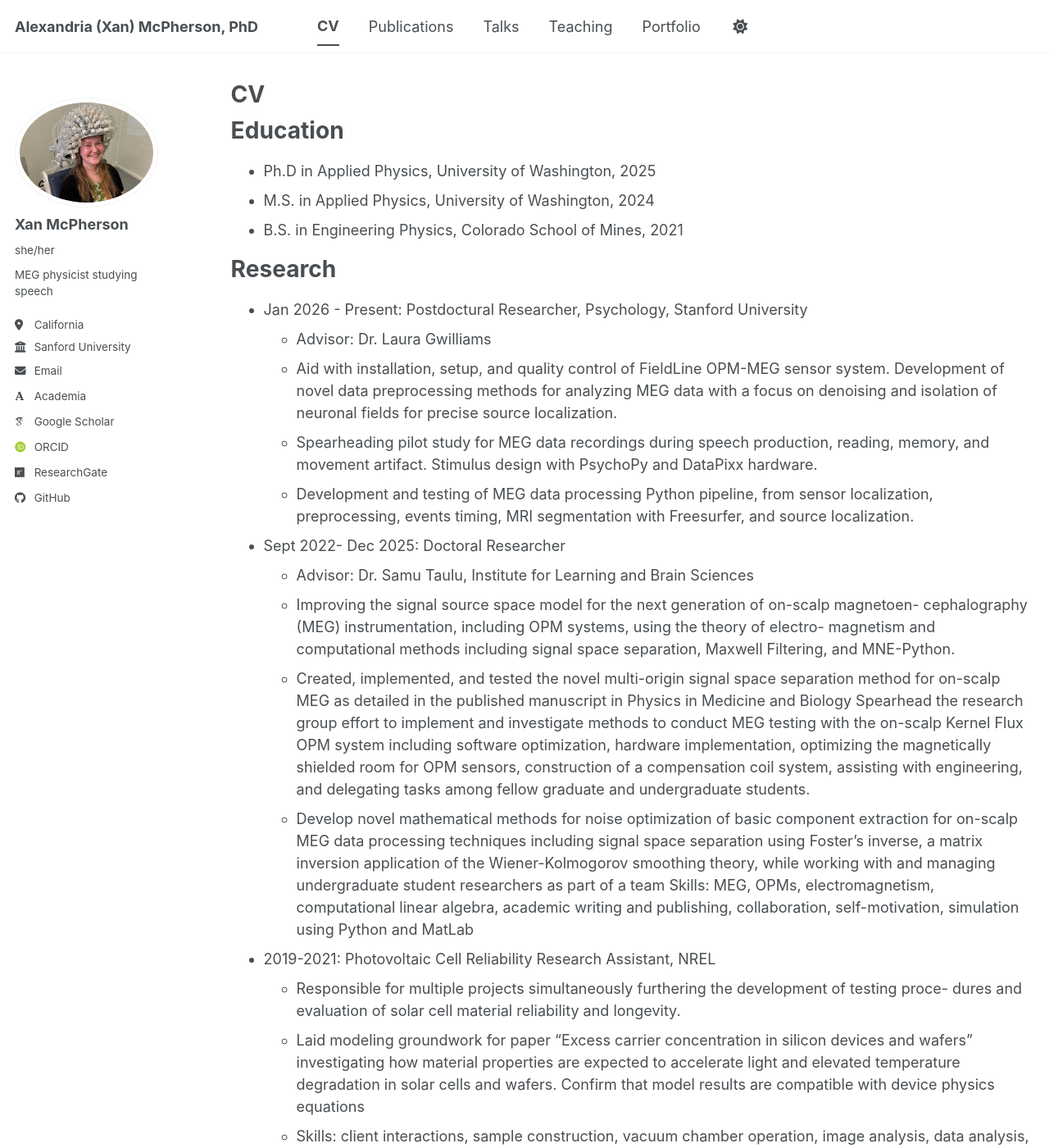
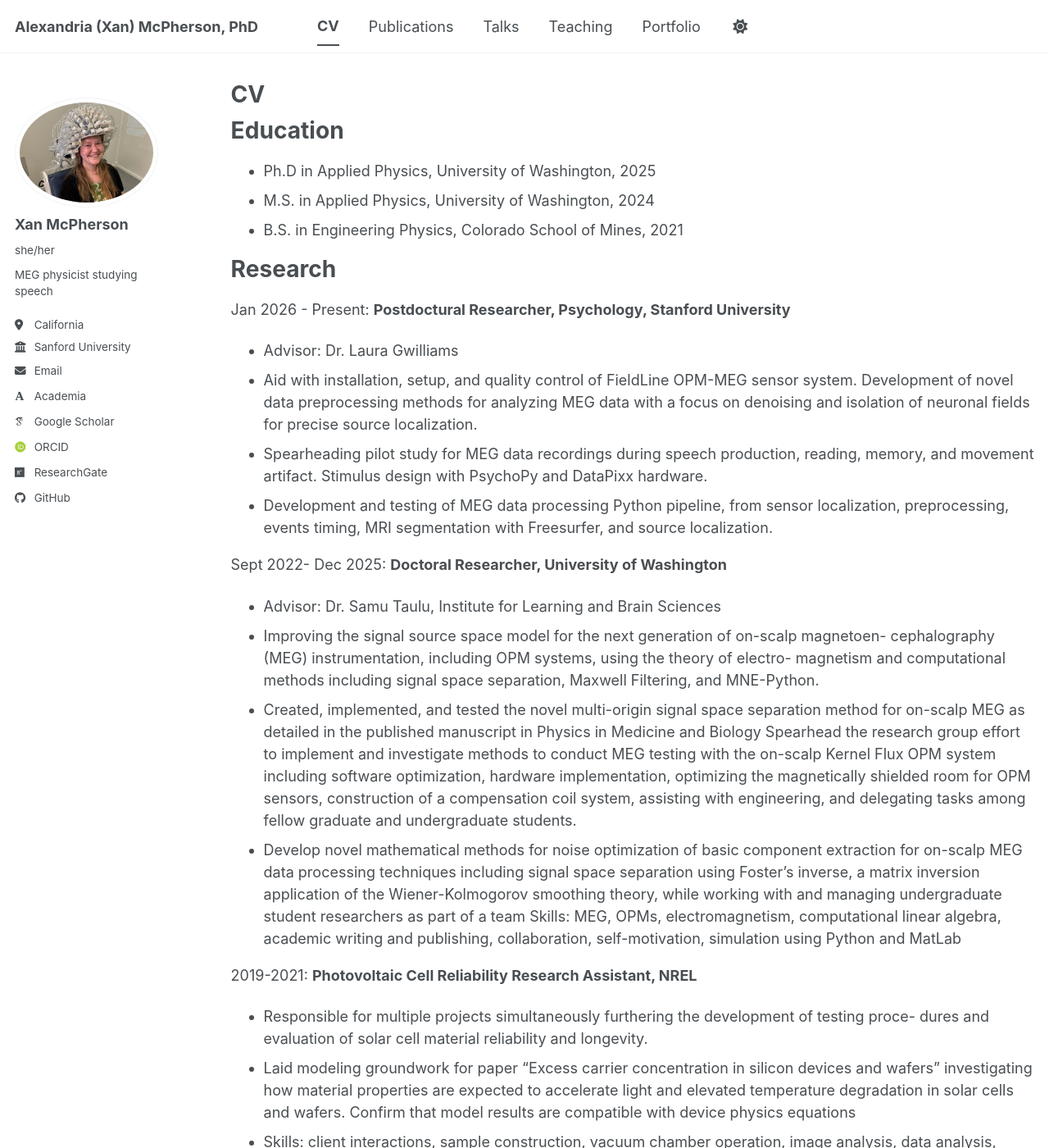
Before and after one commit to xannnimal/xannnimal.github.io, a Jekyll site: the page built from _pages/cv.md, in a window 1280 px wide and 1400 px high. Shown: the whole window at 82% size. Built offline with Jekyll 4.4.1, drawn with Linux system fonts in a browser that asks for light colours; some web fonts are replaced; a script bundle is joined from its source files by our own code; library files that are not in the unit come from our copies.

Commit message:
Update cv.md

```diff
--- a/_pages/cv.md
+++ b/_pages/cv.md
@@ -17,44 +17,44 @@ Education
 
 Research
 ======
-* Jan 2026 - Present: Postdoctural Researcher, Psychology, Stanford University
-  * Advisor: Dr. Laura Gwilliams
-  * Aid with installation, setup, and quality control of FieldLine OPM-MEG sensor system.
+Jan 2026 - Present: **Postdoctural Researcher, Psychology, Stanford University**
+* Advisor: Dr. Laura Gwilliams
+* Aid with installation, setup, and quality control of FieldLine OPM-MEG sensor system.
 Development of novel data preprocessing methods for analyzing MEG data with a focus on
 denoising and isolation of neuronal fields for precise source localization.
-  * Spearheading pilot study for MEG data recordings during speech production, reading, memory,
+* Spearheading pilot study for MEG data recordings during speech production, reading, memory,
 and movement artifact. Stimulus design with PsychoPy and DataPixx hardware.
-  * Development and testing of MEG data processing Python pipeline, from sensor localization,
+* Development and testing of MEG data processing Python pipeline, from sensor localization,
 preprocessing, events timing, MRI segmentation with Freesurfer, and source localization.
 
-* Sept 2022- Dec 2025: Doctoral Researcher
-  * Advisor: Dr. Samu Taulu, Institute for Learning and Brain Sciences
-  * Improving the signal source space model for the next generation of on-scalp magnetoen-
+Sept 2022- Dec 2025: **Doctoral Researcher, University of Washington**
+* Advisor: Dr. Samu Taulu, Institute for Learning and Brain Sciences
+* Improving the signal source space model for the next generation of on-scalp magnetoen-
 cephalography (MEG) instrumentation, including OPM systems, using the theory of electro-
 magnetism and computational methods including signal space separation, Maxwell Filtering,
 and MNE-Python.
-  * Created, implemented, and tested the novel multi-origin signal space separation method for
+* Created, implemented, and tested the novel multi-origin signal space separation method for
 on-scalp MEG as detailed in the published manuscript in Physics in Medicine and Biology
 Spearhead the research group effort to implement and investigate methods to conduct MEG
 testing with the on-scalp Kernel Flux OPM system including software optimization, hardware
 implementation, optimizing the magnetically shielded room for OPM sensors, construction of
 a compensation coil system, assisting with engineering, and delegating tasks among fellow
 graduate and undergraduate students.
-  * Develop novel mathematical methods for noise optimization of basic component extraction
+* Develop novel mathematical methods for noise optimization of basic component extraction
 for on-scalp MEG data processing techniques including signal space separation using Foster’s
 inverse, a matrix inversion application of the Wiener-Kolmogorov smoothing theory, while
 working with and managing undergraduate student researchers as part of a team
 Skills: MEG, OPMs, electromagnetism, computational linear algebra, academic writing and
 publishing, collaboration, self-motivation, simulation using Python and MatLab
 
-* 2019-2021: Photovoltaic Cell Reliability Research Assistant, NREL
-  * Responsible for multiple projects simultaneously furthering the development of testing proce-
+2019-2021: **Photovoltaic Cell Reliability Research Assistant, NREL**
+* Responsible for multiple projects simultaneously furthering the development of testing proce-
 dures and evaluation of solar cell material reliability and longevity.
-  * Laid modeling groundwork for paper "Excess carrier concentration in silicon devices and
+* Laid modeling groundwork for paper "Excess carrier concentration in silicon devices and
 wafers" investigating how material properties are expected to accelerate light and elevated
 temperature degradation in solar cells and wafers. Confirm that model results are compatible
 with device physics equations
-  * Skills: client interactions, sample construction, vacuum chamber operation, image analysis,
+* Skills: client interactions, sample construction, vacuum chamber operation, image analysis,
 data analysis, spectrophotometry, photoluminescence, macro digital photography, infrared
 photography, simulation development, sample tracking, reporting
 
```
